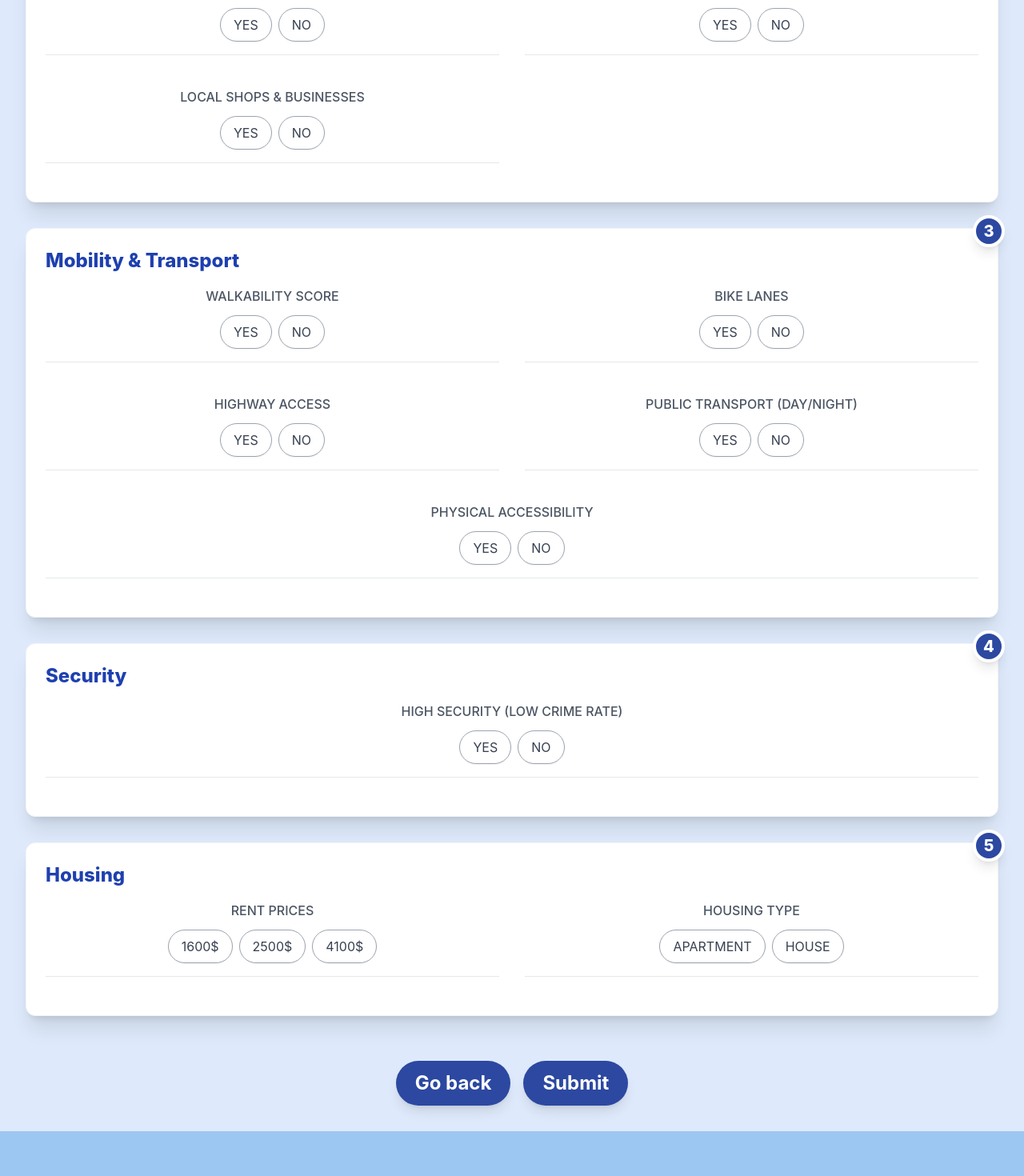
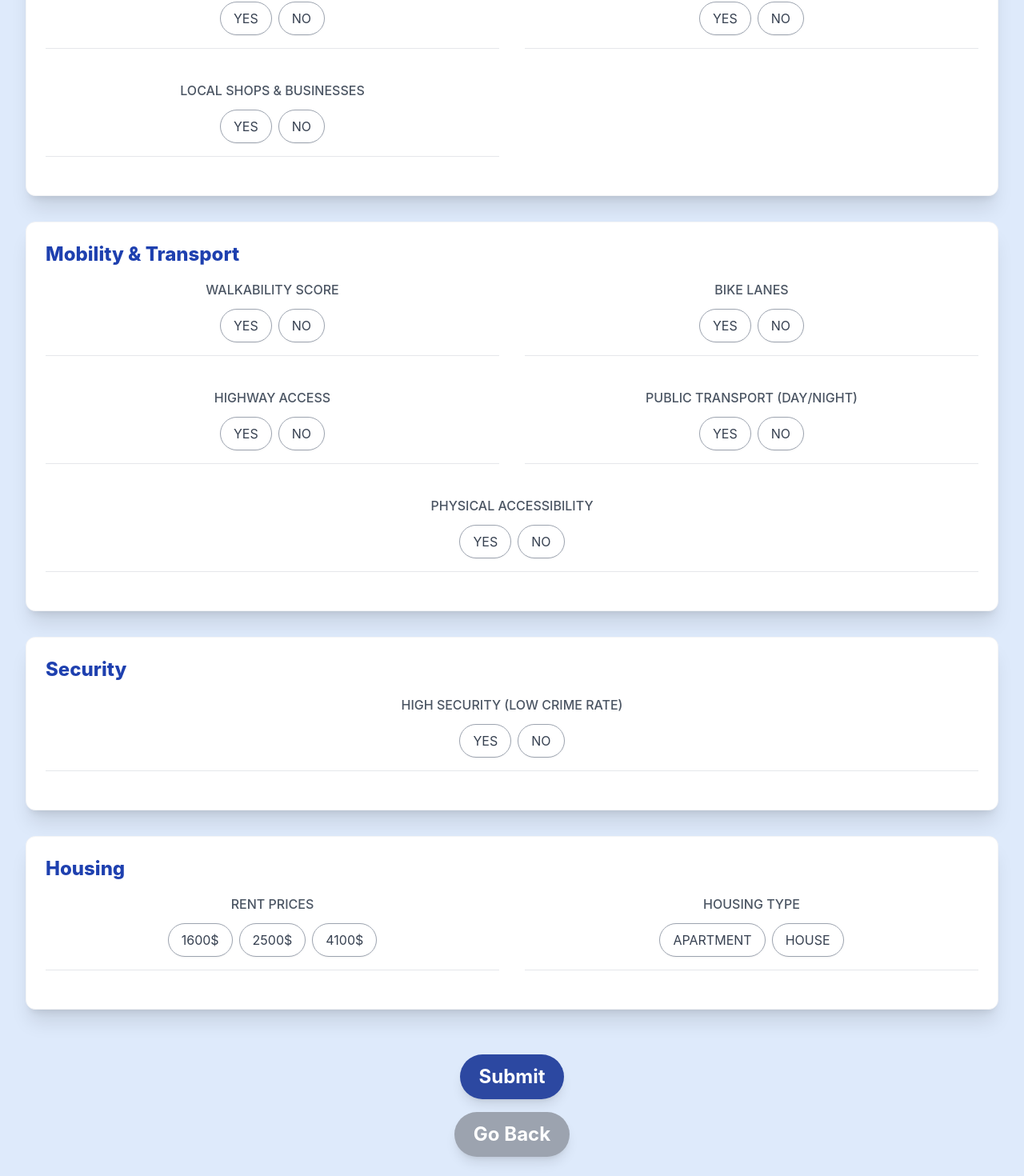
Before and after one commit to JoinedRobbin1887/Hack-EPS-ENYGM4, a React (Create React App) app in the folder frontend/joc-de-barris-front/: page /start in a window 1280 px wide. Shown: the part 738-2208 px from the top of the page at 80% size. Before the commit the page ends 2152 px from the top, so only its background shows below. Built offline with nearby package versions, Linux system fonts and the light colour scheme.

Commit message:
fix: Fix app

```diff
--- a/frontend/joc-de-barris-front/src/App.js
+++ b/frontend/joc-de-barris-front/src/App.js
@@ -1,26 +1,27 @@
 import React from "react";
 import { BrowserRouter as Router, Routes, Route, Link } from "react-router-dom";
 import './App.css';
+
 import { Header } from './components/Header';
 import { ImageSlider } from './components/ImageSlider';
 import { StartPage } from './components/StartPage';
+import { Results } from './components/Results';   // <-- 📌 IMPORTANTE
 
 function App() {
   return (
     <Router>
       <Routes>
+
         {/* Página inicial */}
         <Route
           path="/"
           element={
             <div className="relative h-screen flex items-center justify-center bg-cornflower-blue-200">
               <Header />
+
               <div className="relative z-10 px-4 flex flex-col items-center">
                 <h1 className='text-4xl md:text-6xl font-extrabold text-cornflower-blue-900 uppercase tracking-wider mb-10'>
-                  THE GOOD {' '}
-                  <span className='text-cornflower-blue-700'>
-                    NEIGHBORHOOD
-                  </span>
+                  THE GOOD <span className='text-cornflower-blue-700'>NEIGHBORHOOD</span>
                 </h1>
 
                 {/* Botón START */}
@@ -41,8 +42,12 @@ function App() {
           }
         />
 
-        {/* Página StartPage */}
+        {/* Página de selección StartPage */}
         <Route path="/start" element={<StartPage />} />
+
+        {/* 📌 Página de Resultados */}
+        <Route path="/results" element={<Results />} />
+
       </Routes>
     </Router>
   );
--- a/frontend/joc-de-barris-front/src/components/StartPage.js
+++ b/frontend/joc-de-barris-front/src/components/StartPage.js
@@ -1,5 +1,5 @@
 import React, { useState } from "react";
-import { Link } from "react-router-dom";
+import { Link, useNavigate } from "react-router-dom"; // CAMBIO: añadimos useNavigate para poder navegar programáticamente
 
 import { Economia } from "./Economia";
 import { EstiloVida } from "./EstiloVida";
@@ -8,119 +8,90 @@ import { Seguridad } from "./Seguridad";
 import { Habitatge } from "./Habitatge";
 
 export function StartPage() {
-  const [categoryOrder, setCategoryOrder] = useState([
-    'economia',
-    'estiloVida',
-    'movilidad',
-    'seguridad',
-    'habitatge'
-  ]);
-  const [draggedIndex, setDraggedIndex] = useState(null);
-  const [dragOverIndex, setDragOverIndex] = useState(null);
+  const navigate = useNavigate(); // CAMBIO: inicializamos el hook de navegación
 
-  const categoryComponents = {
-    economia: <Economia />,
-    estiloVida: <EstiloVida />,
-    movilidad: <Movilidad />,
-    seguridad: <Seguridad />,
-    habitatge: <Habitatge />
-  };
+  // CAMBIO: añadimos estados centrales para cada categoría
+  const [economia, setEconomia] = useState({
+    ingresos: [],
+    edad: [],
+    densitat: [],
+    activitat: []
+  });
 
-  const handleDragStart = (e, index) => {
-    setDraggedIndex(index);
-    e.dataTransfer.effectAllowed = 'move';
-    e.dataTransfer.setData('text/html', e.target.outerHTML);
-    e.target.style.opacity = '0.5';
-  };
+  const [estiloVida, setEstiloVida] = useState({
+    restaurants: [],
+    parcs: [],
+    diversidad: [],
+    gyms: [],
+    botigues: []
+  });
 
-  const handleDragEnd = (e) => {
-    e.target.style.opacity = '1';
-    setDraggedIndex(null);
-    setDragOverIndex(null);
-  };
+  const [movilidad, setMovilidad] = useState({
+    accesPeu: [],
+    transportPublic: [],
+    carrilsBici: [],
+    autopistes: [],
+    accesibilitat: []
+  });
 
-  const handleDragOver = (e, index) => {
-    e.preventDefault();
-    e.dataTransfer.dropEffect = 'move';
-    setDragOverIndex(index);
-  };
+  const [seguridad, setSeguridad] = useState({
+    seguridad: []
+  });
 
-  const handleDragLeave = () => {
-    setDragOverIndex(null);
-  };
+  const [habitatge, setHabitatge] = useState({
+    precios: [],
+    tipos: []
+  });
 
-  const handleDrop = (e, dropIndex) => {
-    e.preventDefault();
+  // CAMBIO: función que se ejecuta al pulsar Submit
+  const handleSubmit = async () => {
+    // Construimos el objeto JSON con todas las preferencias
+    const preferences = { economia, estiloVida, movilidad, seguridad, habitatge };
 
-    if (draggedIndex === null || draggedIndex === dropIndex) {
-      setDragOverIndex(null);
-      return;
+    try {
+      const response = await fetch("http://localhost:5000/api/preferences", { // CAMBIO: URL de tu backend
+        method: "POST",
+        headers: { "Content-Type": "application/json" },
+        body: JSON.stringify(preferences)
+      });
+
+      if (!response.ok) throw new Error("Error al enviar datos");
+
+      const result = await response.json();
+      console.log("Respuesta del backend:", result);
+
+      // CAMBIO: navegamos a la página de resultados pasando datos con location.state
+      navigate("/results", { state: { results: result, preferences } });
+    } catch (error) {
+      console.error("Error al enviar datos:", error);
     }
-
-    const newOrder = [...categoryOrder];
-    const draggedCategory = newOrder[draggedIndex];
-    newOrder.splice(draggedIndex, 1);
-    newOrder.splice(dropIndex, 0, draggedCategory);
-
-    setCategoryOrder(newOrder);
-    setDraggedIndex(null);
-    setDragOverIndex(null);
   };
 
   return (
     <div className="flex flex-col items-center justify-center min-h-screen bg-cornflower-blue-100 p-8">
-      <h1 className="text-4xl font-bold mb-10 text-center text-cornflower-blue-800 mt-2">SELECT YOUR PREFERENCES</h1>
+      <h1 className="text-4xl font-bold mb-10 text-center">SELECT YOUR PREFERENCES</h1>
 
-      {/* Amplada corregida a max-w-6xl per a targetes amples */}
-      <div className="w-full max-w-10xl">
-        {categoryOrder.map((categoryKey, index) => (
-          <div
-            key={categoryKey}
-            draggable
-            onDragStart={(e) => handleDragStart(e, index)}
-            onDragEnd={handleDragEnd}
-            onDragOver={(e) => handleDragOver(e, index)}
-            onDragLeave={handleDragLeave}
-            onDrop={(e) => handleDrop(e, index)}
-            className={`mb-6 transition-all duration-200 ${
-              draggedIndex === index
-                ? 'opacity-50 cursor-grabbing'
-                : 'cursor-grab'
-            } ${
-              dragOverIndex === index && draggedIndex !== index
-                ? 'border-2 border-cornflower-blue-400 rounded-lg'
-                : ''
-            }`}
-            style={{ cursor: draggedIndex === index ? 'grabbing' : 'grab' }}
-          >
-            {/* Contenidor RELATIU per posicionar el número de prioritat */}
-            <div className="relative">
-                {/* Visualització de la Prioritat (Índex + 1) */}
-                <div className="absolute -top-4 -right-2 bg-cornflower-blue-800 text-white font-extrabold text-xl w-10 h-10 rounded-full flex items-center justify-center border-4 border-white shadow-lg z-10">
-                    {index + 1}
-                </div>
+      {/* CAMBIO: pasamos el estado y la función de actualización como props */}
+      <Economia data={economia} setData={setEconomia} />
+      <EstiloVida data={estiloVida} setData={setEstiloVida} />
+      <Movilidad data={movilidad} setData={setMovilidad} />
+      <Seguridad data={seguridad} setData={setSeguridad} />
+      <Habitatge data={habitatge} setData={setHabitatge} />
 
-                {/* La component de la categoria (la targeta) */}
-                {categoryComponents[categoryKey]}
-            </div>
+      {/* CAMBIO: botón Submit que envía datos y navega */}
+      <button
+        onClick={handleSubmit}
+        className="bg-cornflower-blue-800 hover:bg-cornflower-blue-600 text-white text-2xl font-bold py-3 px-6 rounded-full shadow-lg mt-6 transition duration-300"
+      >
+        Submit
+      </button>
 
-          </div>
-        ))}
-      </div>
-
-      {/* Botons Go Back i Next */}
-      <div className="flex space-x-4">
-        <Link to="/">
-          <button className="bg-cornflower-blue-800 hover:bg-cornflower-blue-600 text-white text-2xl font-bold py-3 px-6 rounded-full shadow-lg mt-6 transition duration-300">
-            Go back
-          </button>
-        </Link>
-        <Link to="/">
-          <button className="bg-cornflower-blue-800 hover:bg-cornflower-blue-600 text-white text-2xl font-bold py-3 px-6 rounded-full shadow-lg mt-6 transition duration-300">
-            Submit
-          </button>
-        </Link>
-      </div>
+      {/* Botón opcional de volver (Link normal) */}
+      <Link to="/">
+        <button className="bg-gray-400 hover:bg-gray-500 text-white text-2xl font-bold py-3 px-6 rounded-full shadow-lg mt-4 transition duration-300">
+          Go Back
+        </button>
+      </Link>
     </div>
   );
 }
```
Also changed, not shown: frontend/joc-de-barris-front/src/components/Results.js (+103 -0 lines).
